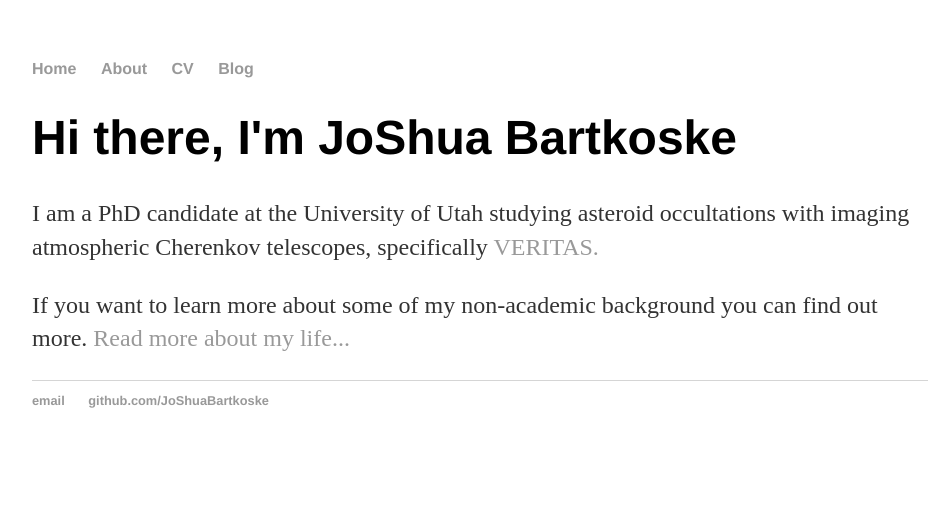
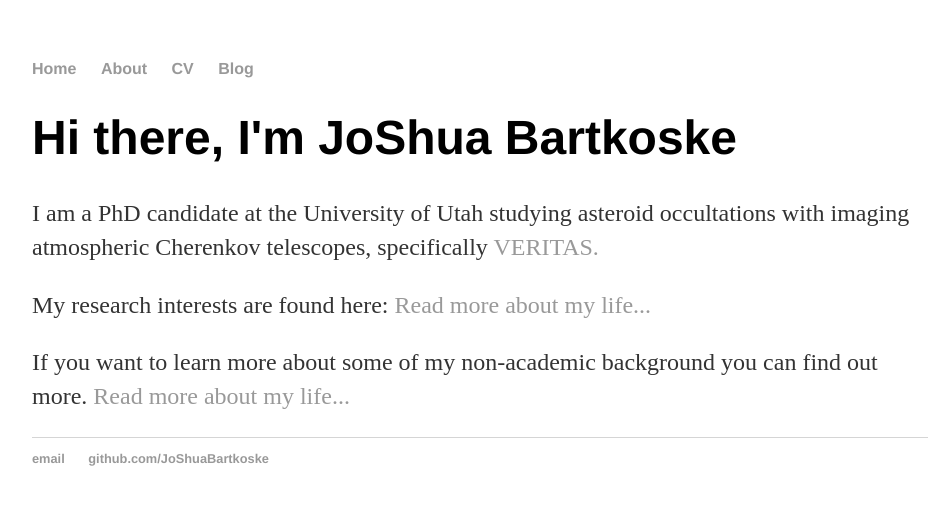
Before and after one commit to JoShuaBartkoske/JoShuaBartkoske.github.io, a Jekyll site: the page built from index.html, in a window 1280 px wide. Shown: the top 505 px of the page, without its empty margins (160-1100 px from the left). Built offline with Jekyll 4.4.1, drawn with Linux system fonts in a browser that asks for light colours.

Commit message:
Update index.html
Add an additional link from main page to a page on research interests

```diff
--- a/index.html
+++ b/index.html
@@ -5,5 +5,7 @@ title: JoShua Bartkoske, lover of Jesus
 <div class="blurb">
 	<h1>Hi there, I'm JoShua Bartkoske</h1>
 	<p>I am a PhD candidate at the University of Utah studying asteroid occultations with imaging atmospheric Cherenkov telescopes, specifically <a href="https://veritas.sao.arizona.edu">VERITAS.</a></p>
+	<p>My research interests are found here: <a href="/research">Read more about my life...</a></p>
+	<p> </p>
 	<p>If you want to learn more about some of my non-academic background you can find out more. <a href="/about">Read more about my life...</a></p>
 </div><!-- /.blurb -->
```
